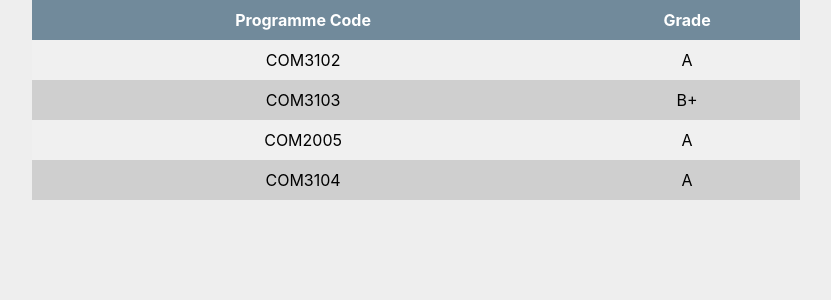
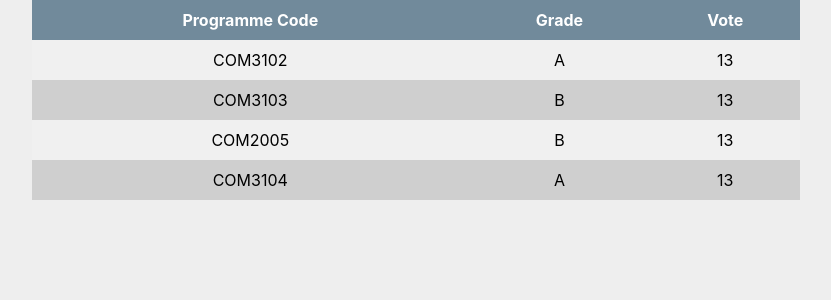
Before and after one commit to Chilap/group6, a Next.js app: page /gradeTable in a window 1280 px wide. Shown: the top 300 px of the page, without its empty margins (224-1055 px from the left). Built offline with nearby package versions, Linux system fonts and the light colour scheme.

Commit message:
gradetable change base on the json

```diff
--- a/pages/gradeTable.tsx
+++ b/pages/gradeTable.tsx
@@ -25,42 +25,27 @@ type GradeType = typeof GRADES[number];
 interface Grade {
   Programme_code: string;
   Grade: GradeType;
+  voted: number
 }
 
-const COMdetail: Grade[] = [
-  {
-    Programme_code: "COM3102",
-    Grade: "A",
-  },
-  {
-    Programme_code: "COM3103",
-    Grade: "B+",
-  },
-  {
-    Programme_code: "COM2005",
-    Grade: "A",
-  },
-  {
-    Programme_code: "COM3104",
-    Grade: "A",
-  },
-];
+const COMdetail: Grade[] = require('./grades.json');;
 
 // const grades = JSON.parse(localStorage.getItem("grades"))
 
 const Item: React.FC<{
   item: Grade;
 }> = function ({ item }) {
-  const { Programme_code, Grade } = item;
+  const { Programme_code, Grade,voted } = item;
   return (
     <tr className={styles.tr}>
       <td className={styles.td}>{Programme_code}</td>
       <td className={styles.td}> {Grade}</td>
+      <td className={styles.td}> {voted}</td>
     </tr>
   );
 };
 
-const GradeTable = () => {
+const GradeTable2 = () => {
   // console.log(grades)
   return (
     <div>
@@ -68,6 +53,7 @@ const GradeTable = () => {
         <tr className={styles.tr}>
           <th className={styles.th}>Programme Code</th>
           <th className={styles.th}>Grade</th>
+          <th className={styles.th}>Vote</th>
         </tr>
         {COMdetail.map((item) => (
           <Item key={item.Programme_code} item={item} />
@@ -77,4 +63,4 @@ const GradeTable = () => {
   );
 };
 
-export default GradeTable;
+export default GradeTable2;
```
